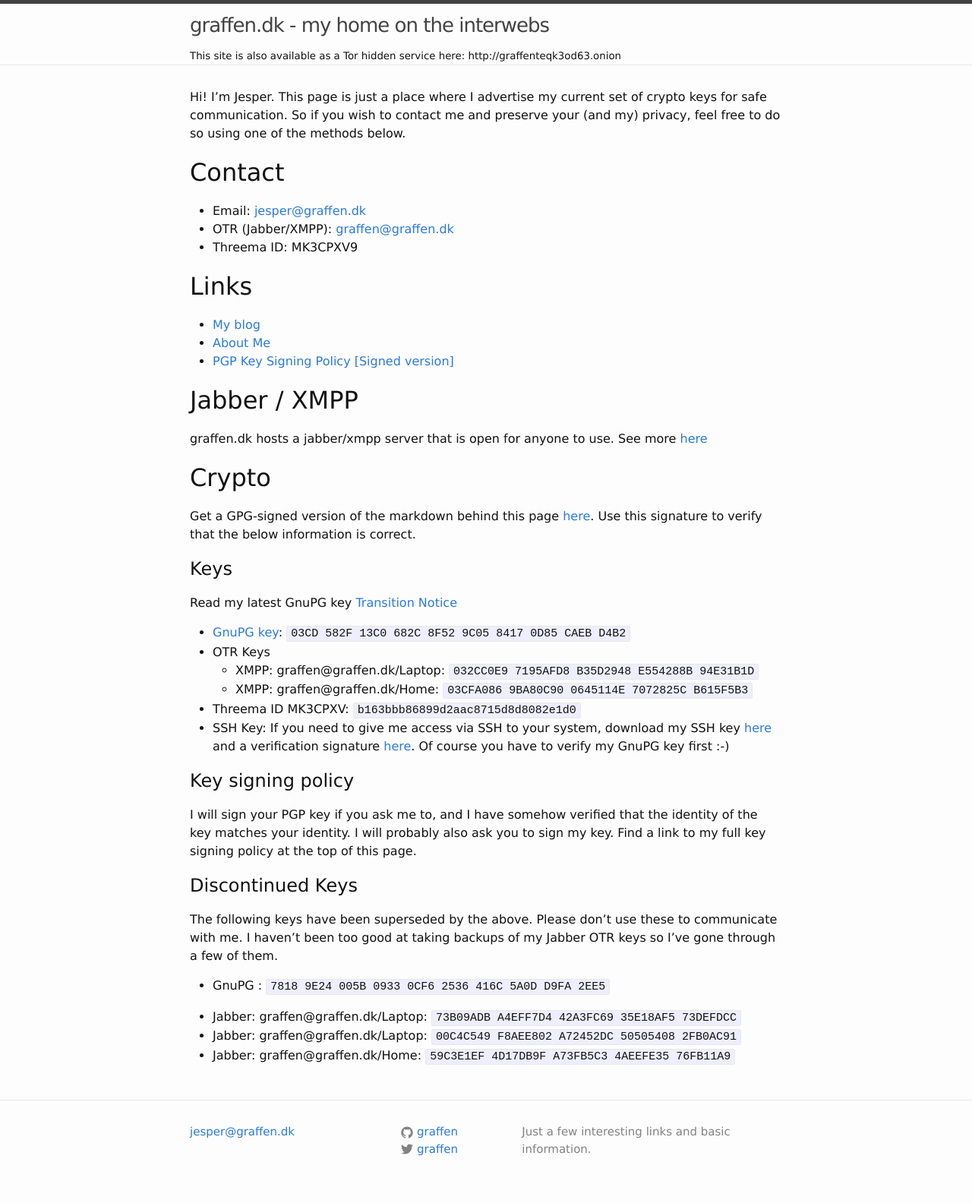
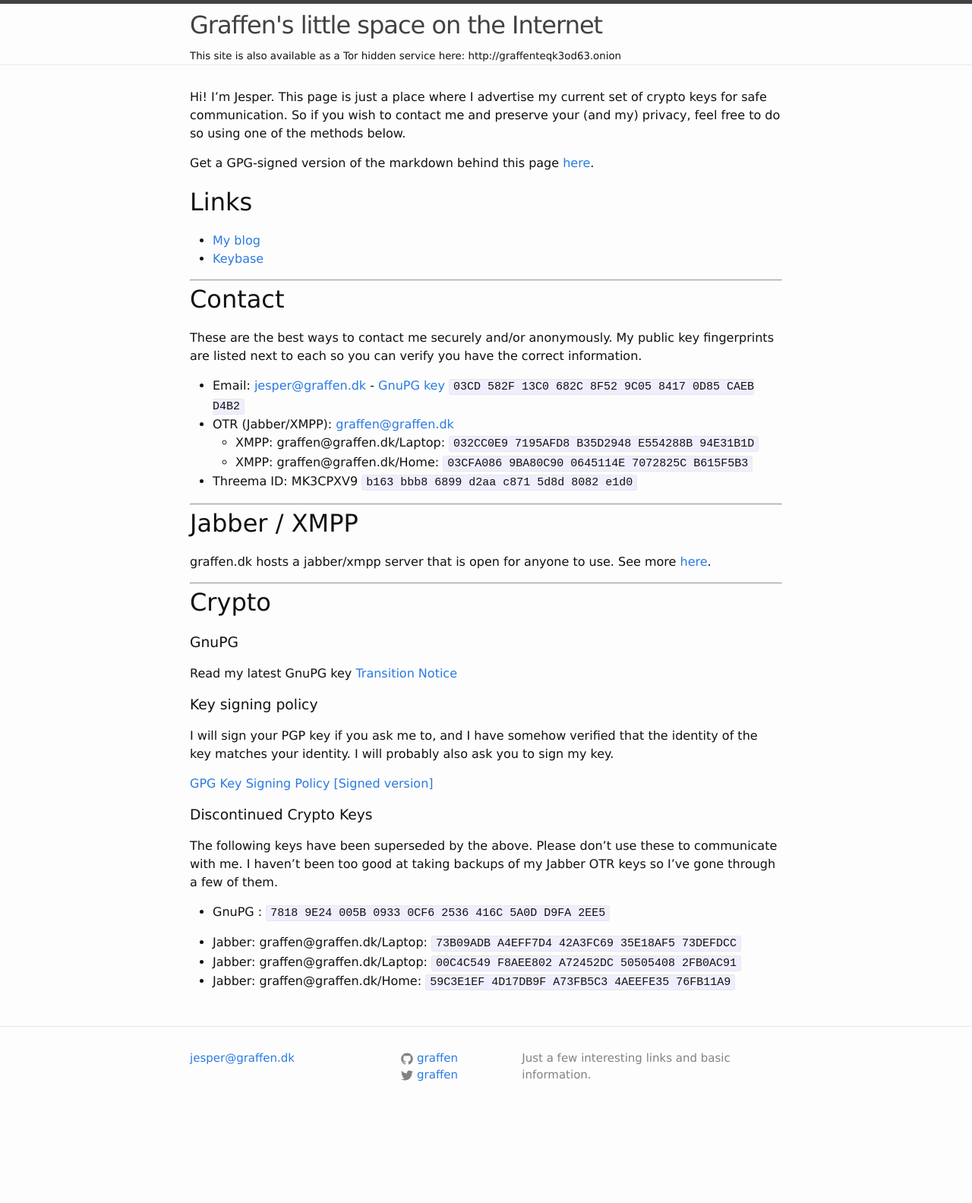
Before and after one commit to graffen/graffen.github.io, a Jekyll site: the page built from index.md, in a window 1280 px wide. Shown: the whole page at 76% size. Built offline with Jekyll 4.4.1, drawn with Linux system fonts in a browser that asks for light colours; after the commit the page ends 1487 px from its top, so only the background shows below that.

Commit message:
Layout and organising stuff

```diff
--- a/_config.yml
+++ b/_config.yml
@@ -1,5 +1,5 @@
 # Site settings
-title: graffen.dk - my home on the interwebs
+title: Graffen's little space on the Internet
 email: jesper@graffen.dk
 description: > # this means to ignore newlines until "baseurl:"
   Just a few interesting links and basic information.
--- a/_sass/_layout.scss
+++ b/_sass/_layout.scss
@@ -11,7 +11,7 @@
 }
 
 .site-title {
-    font-size: 26px;
+    font-size: 32px;
     line-height: 56px;
     letter-spacing: -1px;
     margin-bottom: 0;
@@ -234,3 +234,7 @@
         }
     }
 }
+
+#test {
+    color: green;
+}
--- a/index.md
+++ b/index.md
@@ -4,40 +4,44 @@ layout: default
 
 Hi! I'm Jesper. This page is just a place where I advertise my current set of crypto keys for safe communication. So if you wish to contact me and preserve your (and my) privacy, feel free to do so using one of the methods below.
 
-# Contact
-
-* Email: [jesper@graffen.dk](mailto:jesper@graffen.dk)
-* OTR (Jabber/XMPP): [graffen@graffen.dk](xmpp:jesper@graffen.dk)
-* Threema ID: MK3CPXV9
+Get a GPG-signed version of the markdown behind this page [here](index.md.asc).
 
 # Links
 
 * [My blog](https://blog.graffen.dk)
-* [About Me](https://about.me/graffen)
-* [PGP Key Signing Policy](/keysigning/policy/) [[Signed version]](/keysigning/policy/index.md.asc)
+* [Keybase](https://keybase.io/graffen/)
+
+---
+
+# Contact
+
+These are the best ways to contact me securely and/or anonymously. My public key fingerprints are listed next to each so you can verify you have the correct information.
+
+* Email: [jesper@graffen.dk](mailto:jesper@graffen.dk) - [GnuPG key](graffen.asc) `03CD 582F 13C0 682C 8F52 9C05 8417 0D85 CAEB D4B2`
+* OTR (Jabber/XMPP): [graffen@graffen.dk](xmpp:jesper@graffen.dk)
+  * XMPP: graffen@graffen.dk/Laptop: `032CC0E9 7195AFD8 B35D2948 E554288B 94E31B1D`
+  * XMPP: graffen@graffen.dk/Home: `03CFA086 9BA80C90 0645114E 7072825C B615F5B3`
+* Threema ID: MK3CPXV9 `b163 bbb8 6899 d2aa c871 5d8d 8082 e1d0`
+
+---
 
 # Jabber / XMPP
-graffen.dk hosts a jabber/xmpp server that is open for anyone to use. See more [here](/jabber)
+graffen.dk hosts a jabber/xmpp server that is open for anyone to use. See more [here](/jabber).
+
+---
 
 # Crypto
-Get a GPG-signed version of the markdown behind this page [here](index.md.asc). Use this signature to verify that
-the below information is correct.
 
-## Keys
+### GnuPG
 Read my latest GnuPG key [Transition Notice](/transition-notice.html)
 
-* [GnuPG key](graffen.asc): `03CD 582F 13C0 682C 8F52 9C05 8417 0D85 CAEB D4B2`
-* OTR Keys
-  * XMPP: graffen@graffen.dk/Laptop: `032CC0E9 7195AFD8 B35D2948 E554288B 94E31B1D`
-  * XMPP: graffen@graffen.dk/Home: `03CFA086 9BA80C90 0645114E 7072825C B615F5B3`
-* Threema ID MK3CPXV: `b163bbb86899d2aac8715d8d8082e1d0`
-* SSH Key: If you need to give me access via SSH to your system, download my SSH key [here](graffen-ssh-key.txt) and a verification signature [here](graffen-ssh-key.txt.asc). Of course you have to verify my GnuPG key first :-)
+### Key signing policy
+I will sign your PGP key if you ask me to, and I have somehow verified that the identity of the key matches your
+identity. I will probably also ask you to sign my key.
 
-## Key signing policy
-I will sign your PGP key if you ask me to, and I have somehow verified that the identity of the key matches your
-identity. I will probably also ask you to sign my key. Find a link to my full key signing policy at the top of this page.
+[GPG Key Signing Policy](/keysigning/policy/) [[Signed version]](/keysigning/policy/index.md.asc)
 
-## Discontinued Keys
+### Discontinued Crypto Keys
 The following keys have been superseded by the above. Please don't use these to communicate with me. I haven't been too good at taking backups of my Jabber OTR keys so I've gone through a few of them.
 
 
```
Also changed, not shown: gulpfile.js (+4 -6 lines), jabber/index.md (+1 -0 lines), 1 other file.
